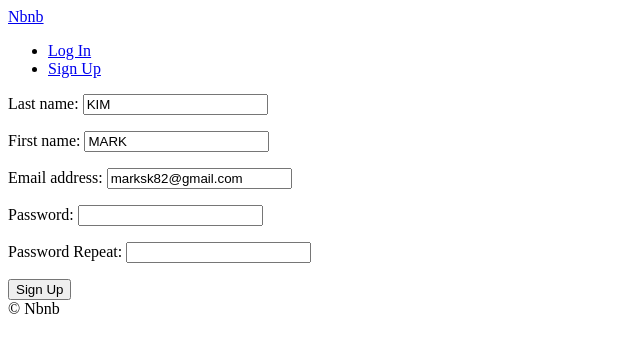
After one commit to jis478/Clone-coding-Airbnb, a Django app: page /users/signup in a window 1280 px wide. The commit adds this page. Shown: the top 353 px of the page, without its empty margins (0-640 px from the left). Run offline with Django 3.2, Linux system fonts and the light colour scheme.

```diff
--- a/templates/partials/nav.html
+++ b/templates/partials/nav.html
@@ -4,5 +4,6 @@
          <li><a href={% url "users:logout" %}>Log Out</a></li>
     {% else %}
         <li><a href={% url "users:login" %}>Log In</a></li>
+        <li><a href={% url "users:signup" %}>Sign Up</a></li>
     {% endif %}
 </ul>
--- /dev/null
+++ b/templates/users/signup.html
@@ -0,0 +1,17 @@
+{% extends "base.html" %}
+
+{% block page_title %}
+    Sign Up
+{% endblock page_title %}
+
+{% block search-bar %}
+{% endblock search-bar %}
+
+{% block content %}
+    <form method="POST" action = "{% url "users:signup" %}">
+        {% csrf_token %}
+        {{form.as_p}}
+        <button>Sign Up</button>
+    </form>
+
+{% endblock content %}
--- a/users/forms.py
+++ b/users/forms.py
@@ -21,3 +21,64 @@ class LoginForm(forms.Form):
                 )
         except models.User.DoesNotExist:
             raise self.add_error("email", forms.ValidationError("Email doesn't exist"))
+
+
+class SignUpForm(forms.ModelForm):
+    class Meta:
+        model = models.User
+        fields = {"first_name", "last_name", "email"}
+
+    password = forms.CharField(widget=PasswordInput)
+    password1 = forms.CharField(widget=PasswordInput, label="Password Repeat")
+
+    def clean_password1(self):
+        password = self.cleaned_data.get("password")
+        password1 = self.cleaned_data.get("password1")
+
+        if password != password1:
+            raise forms.ValidationError("Password confirmation error")
+        else:
+            return password
+
+    def save(self, *args, **kwargs):
+        user = super().save(commit=False)
+        email = self.cleaned_data.get("email")
+        password = self.cleaned_data.get("password")
+        user.username = email
+        user.set_password(password)  # password encryption
+        user.save()
+
+
+# class SignUpForm(forms.Form):
+#     first_name = forms.CharField(max_length=80)
+#     last_name = forms.CharField(max_length=80)
+#     email = forms.EmailField()
+#     password = forms.CharField(widget=PasswordInput)
+#     password1 = forms.CharField(widget=PasswordInput, label="Password Repeat")
+
+#     def clean_email(self):
+#         email = self.cleaned_data.get("email")
+#         try:
+#             models.User.objects.get(email=email)
+#             raise forms.ValidationError("User already exists")
+#         except models.User.DoesNotExist:
+#             return email
+
+#     def clean_password1(self):
+#         password = self.cleaned_data.get("password")
+#         password1 = self.cleaned_data.get("password1")
+
+#         if password != password1:
+#             raise forms.ValidationError("Password confirmation error")
+#         else:
+#             return password
+
+#     def save(self):
+#         first_name = self.cleaned_data("first_name")
+#         last_name = self.cleaned_data("last_name")
+#         email = self.cleaned_data("email")
+#         password = self.cleaned_data("password")
+#         user = models.User.objects.create_user(email, email, password)
+#         user.first_name = first_name
+#         user.last_name = last_name
+#         user.save()
--- a/users/models.py
+++ b/users/models.py
@@ -30,6 +30,10 @@ class User(AbstractUser):
     gender = models.CharField(choices=GENDER_CHOICES, max_length=10, blank=True)
     bio = models.TextField(blank=True)
     birthdate = models.DateField(blank=True, null=True)
-    language = models.CharField(choices=LANGUAGE_CHOICES, max_length=2, blank=True)
-    currency = models.CharField(choices=CURRENCY_CHOICES, max_length=3, blank=True)
+    language = models.CharField(
+        choices=LANGUAGE_CHOICES, max_length=2, blank=True, default=LANGUAGE_KOREAN
+    )
+    currency = models.CharField(
+        choices=CURRENCY_CHOICES, max_length=3, blank=True, default=CURRENCY_KRW
+    )
     superhost = models.BooleanField(default=False)
--- a/users/urls.py
+++ b/users/urls.py
@@ -6,4 +6,5 @@ app_name = "users"
 urlpatterns = [
     path("login", views.LoginView.as_view(), name="login"),
     path("logout", views.log_out, name="logout"),
+    path("signup", views.SignUpView.as_view(), name="signup"),
 ]
--- a/users/views.py
+++ b/users/views.py
@@ -1,26 +1,59 @@
+from django.views import View
+from django.views.generic import FormView
+from django.urls import reverse_lazy
 from django.shortcuts import render, redirect, reverse
-from django.views import View
 from django.contrib.auth import authenticate, login, logout
 from . import forms
 
 
-class LoginView(View):
-    def get(self, request):
-        form = forms.LoginForm(initial={"email": "marksk82@gmail.com"})
-        return render(request, "users/login.html", context={"form": form})
+class LoginView(FormView):
 
-    def post(self, request):
-        form = forms.LoginForm(request.POST)
-        if form.is_valid():
-            email = form.cleaned_data.get("email")
-            password = form.cleaned_data.get("password")
-            user = authenticate(request, username=email, password=password)
-            if user is not None:
-                login(request, user)
-                return redirect(reverse("core:home"))
-        return render(request, "users/login.html", context={"form": form})
+    template_name = "users/login.html"
+    form_class = forms.LoginForm
+    success_rul = reverse_lazy("core:home")
+
+    def form_valid(self, form):
+        email = form.cleaned_data.get("email")
+        password = form.cleaned_data.get("password")
+        user = authenticate(self.request, username=email, password=password)
+        if user is not None:
+            login(self.request, user)
+        return super().form_valid(form)
+
+
+# class LoginView(View):
+#     def get(self, request):
+#         form = forms.LoginForm(initial={"email": "marksk82@gmail.com"})
+#         return render(request, "users/login.html", context={"form": form})
+
+#     def post(self, request):
+#         form = forms.LoginForm(request.POST)
+#         if form.is_valid():
+#             email = form.cleaned_data.get("email")
+#             password = form.cleaned_data.get("password")
+#             user = authenticate(request, username=email, password=password)
+#             if user is not None:
+#                 login(request, user)
+#                 return redirect(reverse("core:home"))
+#         return render(request, "users/login.html", context={"form": form})
 
 
 def log_out(request):
     logout(request)
     return redirect(reverse("core:home"))
+
+
+class SignUpView(FormView):
+    template_name = "users/signup.html"
+    form_class = forms.SignUpForm
+    success_url = reverse_lazy("core:home")
+    initial = {"first_name": "MARK", "last_name": "KIM", "email": "marksk82@gmail.com"}
+
+    def form_valid(self, form):
+        form.save()
+        email = form.cleaned_data.get("email")
+        password = form.cleaned_data.get("password")
+        user = authenticate(self.request, username=email, password=password)
+        if user is not None:
+            login(self.request, user)
+        return super().form_valid(form)
```
Also changed, not shown: db.sqlite3.
